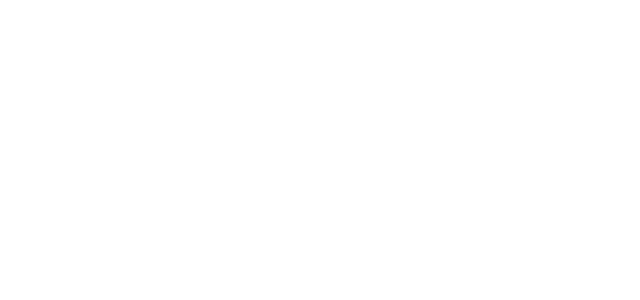
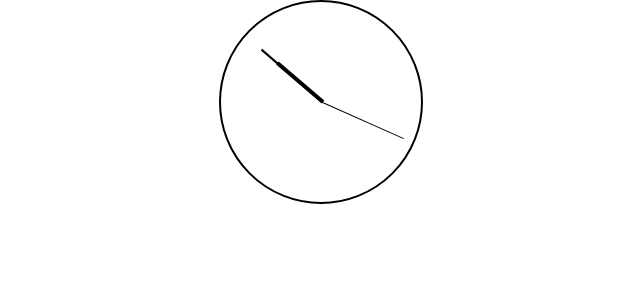
Before and after one commit to grouwor/analog-clock, a React (Create React App) app: page / in a window 1280 px wide. Shown: the top 300 px of the page, without its empty margins (319-959 px from the left). Built offline with nearby package versions, Linux system fonts and the light colour scheme.

Commit message:
Update App.css'

```diff
--- a/src/App.css
+++ b/src/App.css
@@ -1,38 +1,42 @@
-.App {
-  text-align: center;
+.analog-clock {
+  position: relative;
+  width: 200px;
+  height: 200px;
+  border: 2px solid black;
+  border-radius: 50%;
+  margin: 0 auto;
 }
 
-.App-logo {
-  height: 40vmin;
-  pointer-events: none;
+.hand {
+  position: absolute;
+  background-color: black;
+  top: 50%;
+  left: 50%;
+  transform: translate(-50%, -50%);
+  transform-origin: top center;
 }
 
-@media (prefers-reduced-motion: no-preference) {
-  .App-logo {
-    animation: App-logo-spin infinite 20s linear;
-  }
+.hand.hour {
+  width: 4px;
+  height: 60px;
 }
 
-.App-header {
-  background-color: #282c34;
-  min-height: 100vh;
-  display: flex;
-  flex-direction: column;
-  align-items: center;
-  justify-content: center;
-  font-size: calc(10px + 2vmin);
-  color: white;
+.hand.minute {
+  width: 2px;
+  height: 80px;
 }
 
-.App-link {
-  color: #61dafb;
+.hand.second {
+  width: 1px;
+  height: 90px;
 }
 
-@keyframes App-logo-spin {
-  from {
-    transform: rotate(0deg);
-  }
-  to {
-    transform: rotate(360deg);
-  }
+.tooltip {
+  position: absolute;
+  top: -20px;
+  right: 0;
+  background-color: white;
+  padding: 4px;
+  border: 1px solid black;
+  border-radius: 4px;
 }
```
